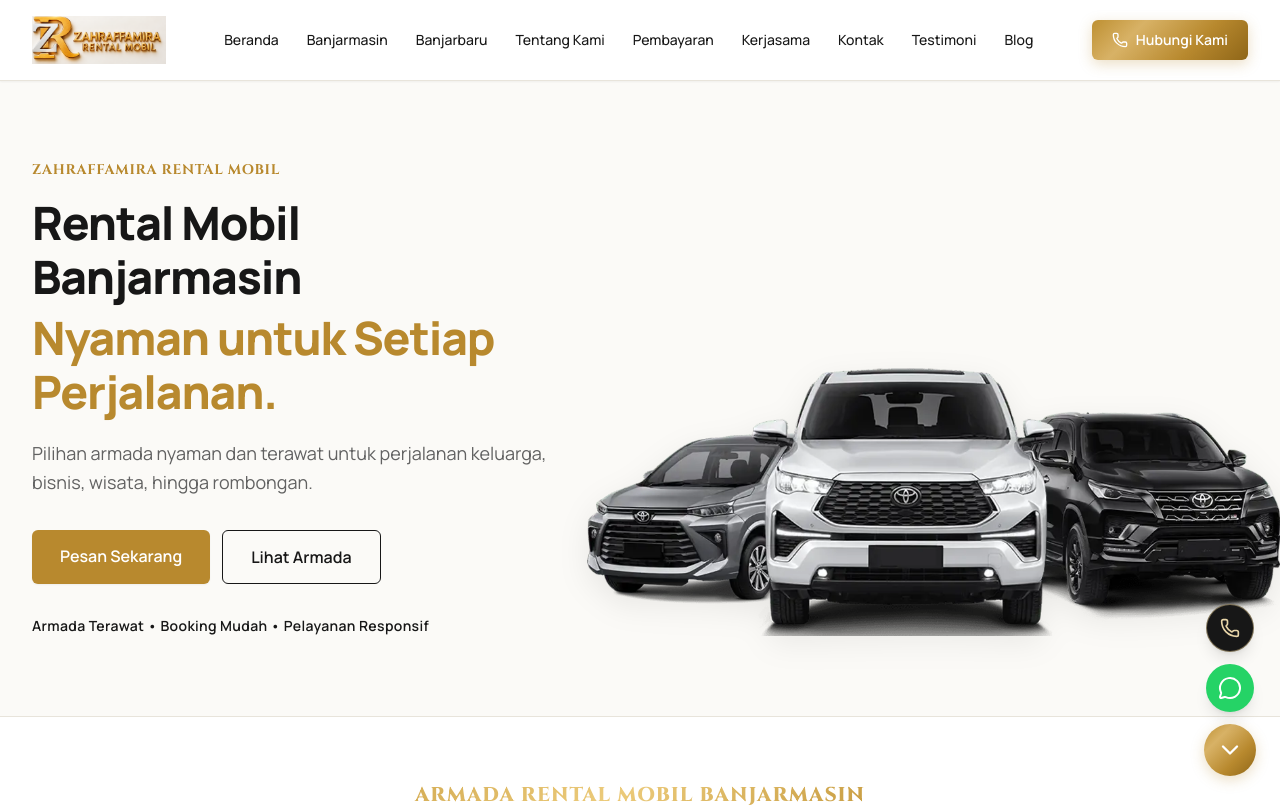
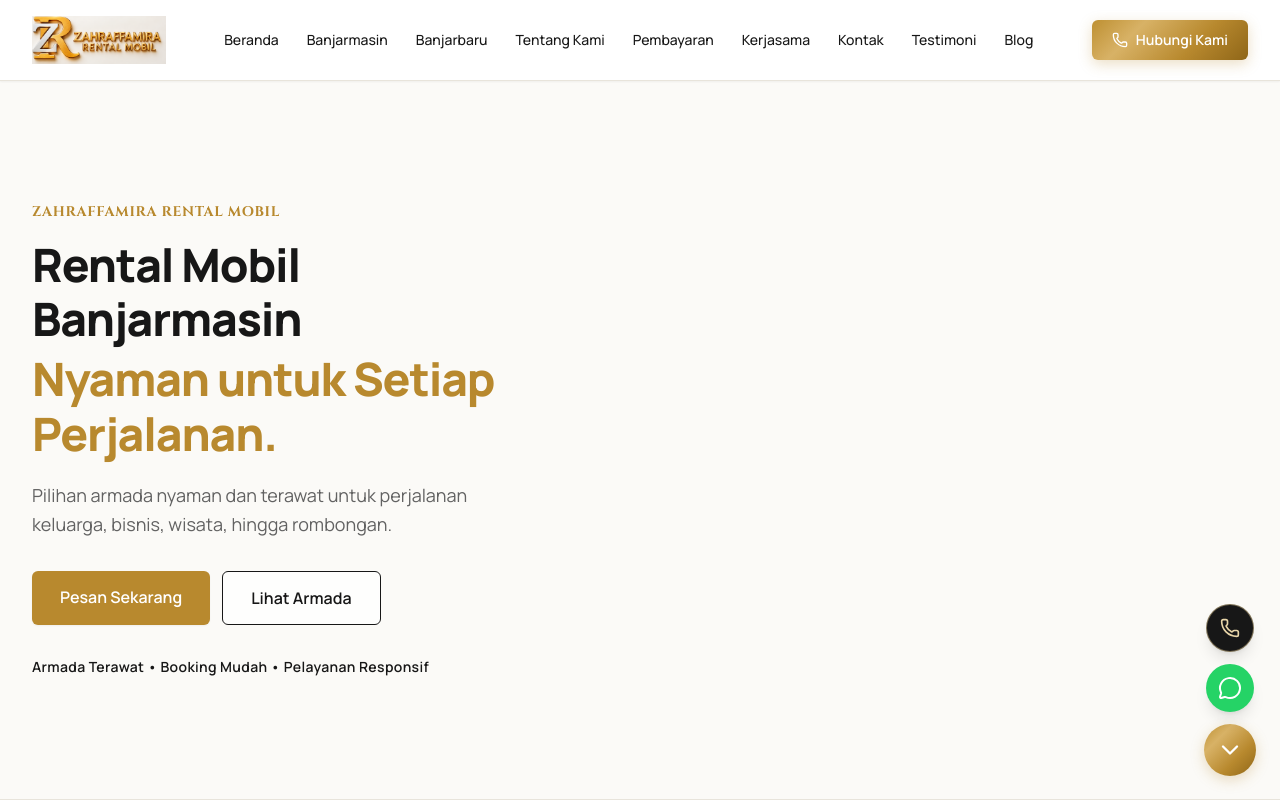
Before and after one commit to hmad28/rentalmobil06, a Next.js app: page / in a window 1280 px wide. Shown: the top 807 px of the page. Built offline with nearby package versions, Linux system fonts and the light colour scheme.

Commit message:
Update hero background images for desktop and mobile with refined halo composition

```diff
--- a/src/components/Hero.tsx
+++ b/src/components/Hero.tsx
@@ -2,11 +2,33 @@
 
 export const Hero = () => {
   return (
-    <section className="bg-[#FBFAF7] border-b border-[#E8E4DB] relative overflow-hidden pt-8 pb-12 sm:pt-12 sm:pb-16 lg:py-16 xl:py-20">
-      <div className="max-w-7xl mx-auto px-5 sm:px-6 lg:px-8">
-        <div className="flex flex-col lg:flex-row items-center lg:items-end justify-between gap-8 sm:gap-10 lg:gap-8">
+    <section className="relative overflow-hidden bg-[#FBFAF7] border-b border-[#E8E4DB] min-h-[660px] sm:min-h-[720px] lg:min-h-[640px] xl:min-h-[720px] flex items-center">
+      {/* Responsive Background Images */}
+      <picture className="absolute inset-0 -z-10 w-full h-full pointer-events-none select-none">
+        <source media="(min-width: 1024px)" srcSet="/images/hero-bg-desktop.png" />
+        <img
+          src="/images/hero-bg-mobile.png"
+          alt="Armada ZAHRAFFAMIRA Rental Mobil Banjarmasin - Avanza, Innova Zenix, Fortuner"
+          className="w-full h-full object-cover object-top lg:object-center"
+          loading="eager"
+        />
+      </picture>
+
+      {/* Subtle readability gradient overlays */}
+      {/* Desktop: Gentle fade on the left 48% to guarantee maximum text contrast */}
+      <div
+        className="absolute inset-0 -z-5 hidden lg:block bg-gradient-to-r from-[#FBFAF7]/92 via-[#FBFAF7]/50 to-transparent w-[48%] pointer-events-none"
+        aria-hidden="true"
+      />
+      {/* Mobile: Gentle fade on top 52% so headline and CTAs are crisp while cars below shine */}
+      <div
+        className="absolute inset-0 -z-5 lg:hidden bg-gradient-to-b from-[#FBFAF7]/92 via-[#FBFAF7]/70 to-transparent h-[52%] pointer-events-none"
+        aria-hidden="true"
+      />
+
+      <div className="container max-w-7xl mx-auto px-5 sm:px-6 lg:px-8 pt-8 pb-72 sm:pb-80 lg:py-20 relative z-10 w-full">
         {/* Left Column: 43% on Desktop */}
-          <div className="w-full lg:w-[43%] shrink-0 text-left">
+        <div className="w-full lg:w-[43%] xl:w-[42%] text-left">
           {/* Eyebrow */}
           <p className="font-cinzel text-xs sm:text-sm font-bold tracking-widest text-[#B8892E] uppercase mb-3 sm:mb-4">
             ZAHRAFFAMIRA RENTAL MOBIL
@@ -21,7 +43,7 @@
           </h1>
 
           {/* Description */}
-            <p className="font-manrope text-base sm:text-lg text-[#626262] leading-relaxed mb-6 sm:mb-8">
+          <p className="font-manrope text-base sm:text-lg text-[#626262] leading-relaxed mb-6 sm:mb-8 max-w-lg">
             Pilihan armada nyaman dan terawat untuk perjalanan keluarga, bisnis, wisata, hingga rombongan.
           </p>
 
@@ -37,44 +59,16 @@
             </a>
             <a
               href="#armada"
-                className="w-full sm:w-auto text-center px-7 py-3.5 text-base font-semibold rounded-md border border-[#171717] text-[#171717] hover:bg-[#F0EDE6] transition-colors"
+              className="w-full sm:w-auto text-center px-7 py-3.5 text-base font-semibold rounded-md border border-[#171717] text-[#171717] bg-white/70 backdrop-blur-xs hover:bg-[#F0EDE6] transition-colors"
             >
               Lihat Armada
             </a>
           </div>
 
-            {/* Trust Indicators: Strictly placed before vehicle image on mobile */}
+          {/* Trust Indicators */}
           <p className="font-manrope text-xs sm:text-sm font-semibold text-[#171717] mt-6 sm:mt-8 tracking-wide">
             Armada Terawat • Booking Mudah • Pelayanan Responsif
           </p>
-          </div>
-
-          {/* Right Column: 57% on Desktop (Appears below CTAs & Trust on mobile) */}
-          <div className="w-full lg:w-[57%] shrink-0 flex flex-col justify-end items-center lg:items-end relative mt-4 sm:mt-6 lg:mt-0">
-            {/* Subtle warm gold radial glow behind the vehicles */}
-            <div
-              className="absolute top-1/2 left-1/2 -translate-x-1/2 -translate-y-1/2 w-[85%] h-[85%] rounded-full bg-[radial-gradient(circle_at_center,rgba(184,137,46,0.12)_0%,rgba(184,137,46,0.03)_50%,transparent_70%)] pointer-events-none -z-10"
-              aria-hidden="true"
-            />
-
-            {/* Foreground Vehicle Image with Realistic Shadow */}
-            <div className="relative w-full max-w-lg sm:max-w-xl lg:max-w-none flex justify-center lg:justify-end">
-              <img
-                src="/images/hero-image_UQlab.webp"
-                alt="Armada ZAHRAFFAMIRA Rental Mobil Banjarmasin - Avanza, Innova Zenix, Fortuner"
-                title="Armada ZAHRAFFAMIRA Rental Mobil Banjarmasin"
-                width={1024}
-                height={400}
-                className="w-full h-auto object-contain select-none drop-shadow-[0_10px_15px_rgba(0,0,0,0.08)] transition-transform duration-500 hover:scale-[1.01]"
-              />
-
-              {/* Realistic contact shadow beneath tires */}
-              <div
-                className="absolute -bottom-2 left-1/2 -translate-x-1/2 w-[92%] h-4 bg-black/12 blur-md rounded-full pointer-events-none -z-5"
-                aria-hidden="true"
-              />
-            </div>
-          </div>
         </div>
       </div>
     </section>
```
Also changed, not shown: public/images/hero-bg-desktop.png, public/images/hero-bg-mobile.png. Lines whose indentation alone changed are shown as unchanged.
